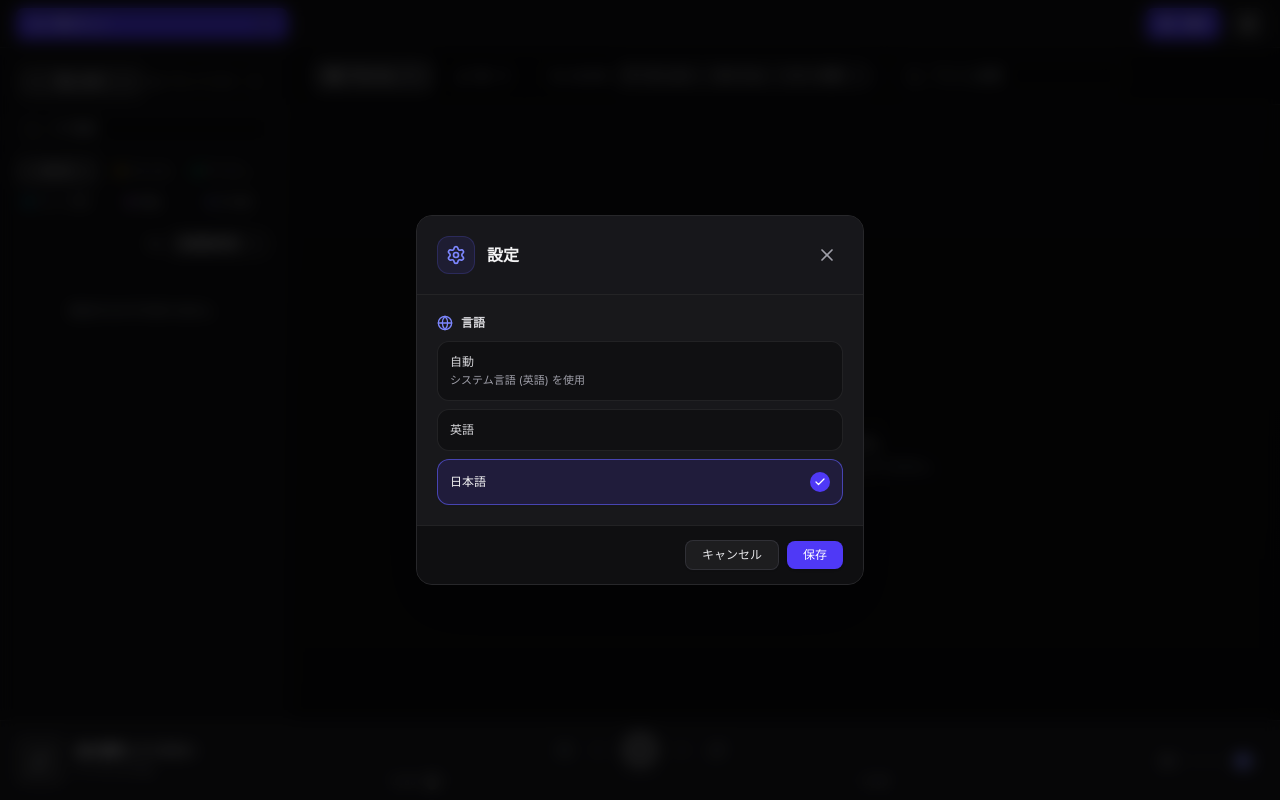
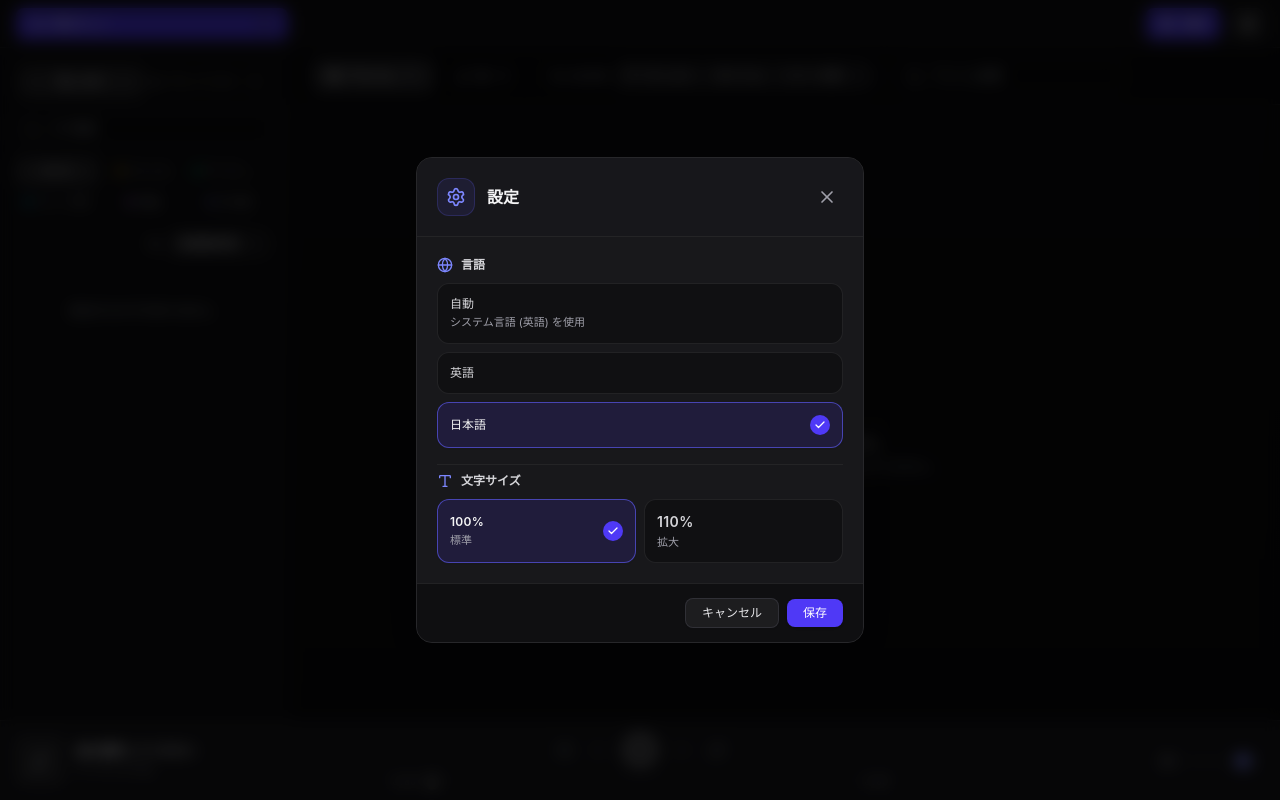
Before and after one commit to toruotsubo/tagPlayer, a React (Vite) app: page / in a window 1280 px wide. Both pictures are taken after a click on the button 1248 px from the left and 23 px from the top of the page. Built offline with nearby package versions, Linux system fonts and the light colour scheme.

Commit message:
feature: 文字サイズ変更機能

```diff
--- a/src/components/SettingsModal.tsx
+++ b/src/components/SettingsModal.tsx
@@ -1,6 +1,7 @@
 import React, { useState, useEffect } from "react";
-import { Settings, X, Globe, Check } from "lucide-react";
+import { Settings, X, Globe, Check, Type } from "lucide-react";
 import { useTranslation, LanguageSetting } from "../i18n";
+import { getStoredTextSize, applyTextSize, TextSizeSetting } from "../hooks/useTextSize";
 
 export interface SettingsModalProps {
   isOpen: boolean;
@@ -13,11 +14,13 @@ export const SettingsModal: React.FC<SettingsModalProps> = ({
 }) => {
   const { t, languageSetting, setLanguageSetting, detectedLanguage } = useTranslation();
   const [selectedSetting, setSelectedSetting] = useState<LanguageSetting>(languageSetting);
+  const [selectedTextSize, setSelectedTextSize] = useState<TextSizeSetting>(getStoredTextSize);
 
   // モーダルが開くたびに現在の設定を反映
   useEffect(() => {
     if (isOpen) {
       setSelectedSetting(languageSetting);
+      setSelectedTextSize(getStoredTextSize());
     }
   }, [isOpen, languageSetting]);
 
@@ -37,6 +40,7 @@ export const SettingsModal: React.FC<SettingsModalProps> = ({
 
   const handleSave = () => {
     setLanguageSetting(selectedSetting);
+    applyTextSize(selectedTextSize);
     onClose();
   };
 
@@ -59,6 +63,23 @@ export const SettingsModal: React.FC<SettingsModalProps> = ({
     {
       value: "ja",
       label: t.settings.languageJa,
+    },
+  ];
+
+  const textSizeOptions: {
+    value: TextSizeSetting;
+    label: string;
+    subLabel: string;
+  }[] = [
+    {
+      value: "100%",
+      label: "100%",
+      subLabel: t.settings.textSizeStandard,
+    },
+    {
+      value: "110%",
+      label: "110%",
+      subLabel: t.settings.textSizeLarge,
     },
   ];
 
@@ -93,6 +114,7 @@ export const SettingsModal: React.FC<SettingsModalProps> = ({
 
         {/* Content */}
         <div className="p-5 flex flex-col gap-4">
+          {/* 言語設定 */}
           <div>
             <label className="text-xs font-semibold text-zinc-300 flex items-center gap-2 mb-2.5">
               <Globe className="h-4 w-4 text-indigo-400" />
@@ -131,6 +153,46 @@ export const SettingsModal: React.FC<SettingsModalProps> = ({
               })}
             </div>
           </div>
+
+          {/* 文字サイズ設定 */}
+          <div className="pt-2 border-t border-zinc-800/80">
+            <label className="text-xs font-semibold text-zinc-300 flex items-center gap-2 mb-2.5">
+              <Type className="h-4 w-4 text-indigo-400" />
+              <span>{t.settings.textSize}</span>
+            </label>
+
+            <div className="grid grid-cols-2 gap-2">
+              {textSizeOptions.map((opt) => {
+                const isSelected = selectedTextSize === opt.value;
+                return (
+                  <button
+                    key={opt.value}
+                    type="button"
+                    onClick={() => setSelectedTextSize(opt.value)}
+                    className={`flex items-center justify-between p-3 rounded-xl border text-left transition cursor-pointer ${
+                      isSelected
+                        ? "bg-indigo-600/15 border-indigo-500/60 text-zinc-100 shadow-xs"
+                        : "bg-zinc-950/50 border-zinc-800/80 hover:bg-zinc-800/50 text-zinc-300"
+                    }`}
+                  >
+                    <div className="flex flex-col">
+                      <span className={`font-semibold tracking-wide ${opt.value === "110%" ? "text-sm" : "text-xs"}`}>
+                        {opt.label}
+                      </span>
+                      <span className="text-[11px] text-zinc-400 mt-0.5">
+                        {opt.subLabel}
+                      </span>
+                    </div>
+                    {isSelected && (
+                      <div className="h-5 w-5 rounded-full bg-indigo-600 flex items-center justify-center text-white shrink-0">
+                        <Check className="h-3 w-3 stroke-[2.5]" />
+                      </div>
+                    )}
+                  </button>
+                );
+              })}
+            </div>
+          </div>
         </div>
 
         {/* Footer */}
--- /dev/null
+++ b/src/hooks/useTextSize.ts
@@ -0,0 +1,45 @@
+import { useState, useEffect } from "react";
+
+export type TextSizeSetting = "100%" | "110%";
+
+const STORAGE_KEY = "tagPlayer_textSize";
+
+export function getStoredTextSize(): TextSizeSetting {
+  try {
+    const saved = localStorage.getItem(STORAGE_KEY);
+    if (saved === "110%" || saved === "100%") {
+      return saved;
+    }
+  } catch (e) {
+    console.error("Failed to read text size from localStorage", e);
+  }
+  return "100%";
+}
+
+export function applyTextSize(size: TextSizeSetting) {
+  document.documentElement.style.fontSize = size;
+  try {
+    localStorage.setItem(STORAGE_KEY, size);
+  } catch (e) {
+    console.error("Failed to save text size to localStorage", e);
+  }
+}
+
+export function useTextSize() {
+  const [textSize, setTextSizeState] = useState<TextSizeSetting>(getStoredTextSize);
+
+  useEffect(() => {
+    // マウント時に確実に反映
+    applyTextSize(textSize);
+  }, [textSize]);
+
+  const setTextSize = (newSize: TextSizeSetting) => {
+    setTextSizeState(newSize);
+    applyTextSize(newSize);
+  };
+
+  return {
+    textSize,
+    setTextSize,
+  };
+}
--- a/src/i18n/en.ts
+++ b/src/i18n/en.ts
@@ -236,5 +236,8 @@ export const en: Translations = {
     languageJa: "Japanese",
     languageEn: "English",
     languageAutoHint: (detected: string) => `Uses system language (${detected})`,
+    textSize: "Text Size",
+    textSizeStandard: "Standard",
+    textSizeLarge: "Large",
   },
 };
--- a/src/i18n/ja.ts
+++ b/src/i18n/ja.ts
@@ -234,5 +234,8 @@ export const ja: Translations = {
     languageJa: "日本語",
     languageEn: "英語",
     languageAutoHint: (detected: string) => `システム言語 (${detected}) を使用`,
+    textSize: "文字サイズ",
+    textSizeStandard: "標準",
+    textSizeLarge: "拡大",
   },
 };
--- a/src/i18n/types.ts
+++ b/src/i18n/types.ts
@@ -218,5 +218,8 @@ export interface Translations {
     languageJa: string;
     languageEn: string;
     languageAutoHint: (detected: string) => string;
+    textSize: string;
+    textSizeStandard: string;
+    textSizeLarge: string;
   };
 }
--- a/src/main.tsx
+++ b/src/main.tsx
@@ -2,6 +2,11 @@ import React from "react";
 import ReactDOM from "react-dom/client";
 import App from "./App";
 import { I18nProvider } from "./i18n";
+
+import { getStoredTextSize, applyTextSize } from "./hooks/useTextSize";
+
+// 初回レンダリング前に保存されたテキストサイズを適用
+applyTextSize(getStoredTextSize());
 
 ReactDOM.createRoot(document.getElementById("root") as HTMLElement).render(
   <React.StrictMode>
```
